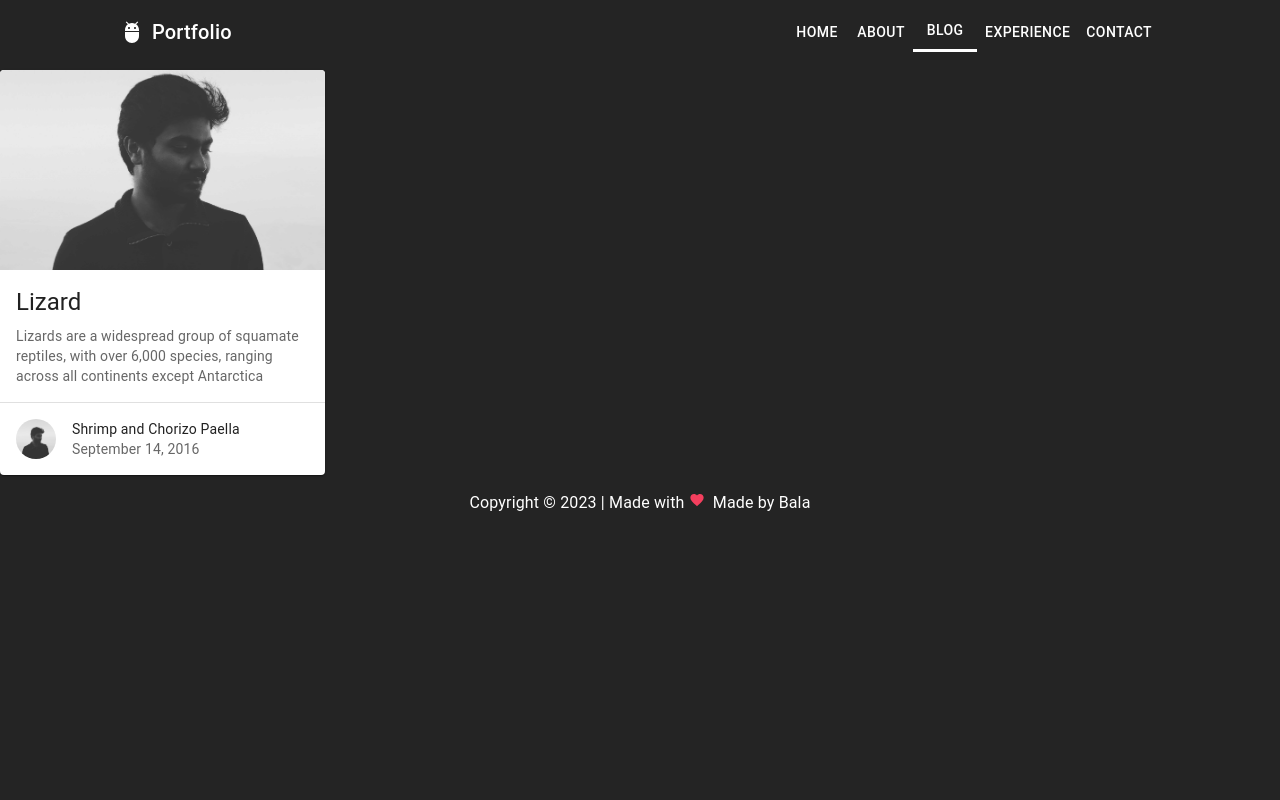
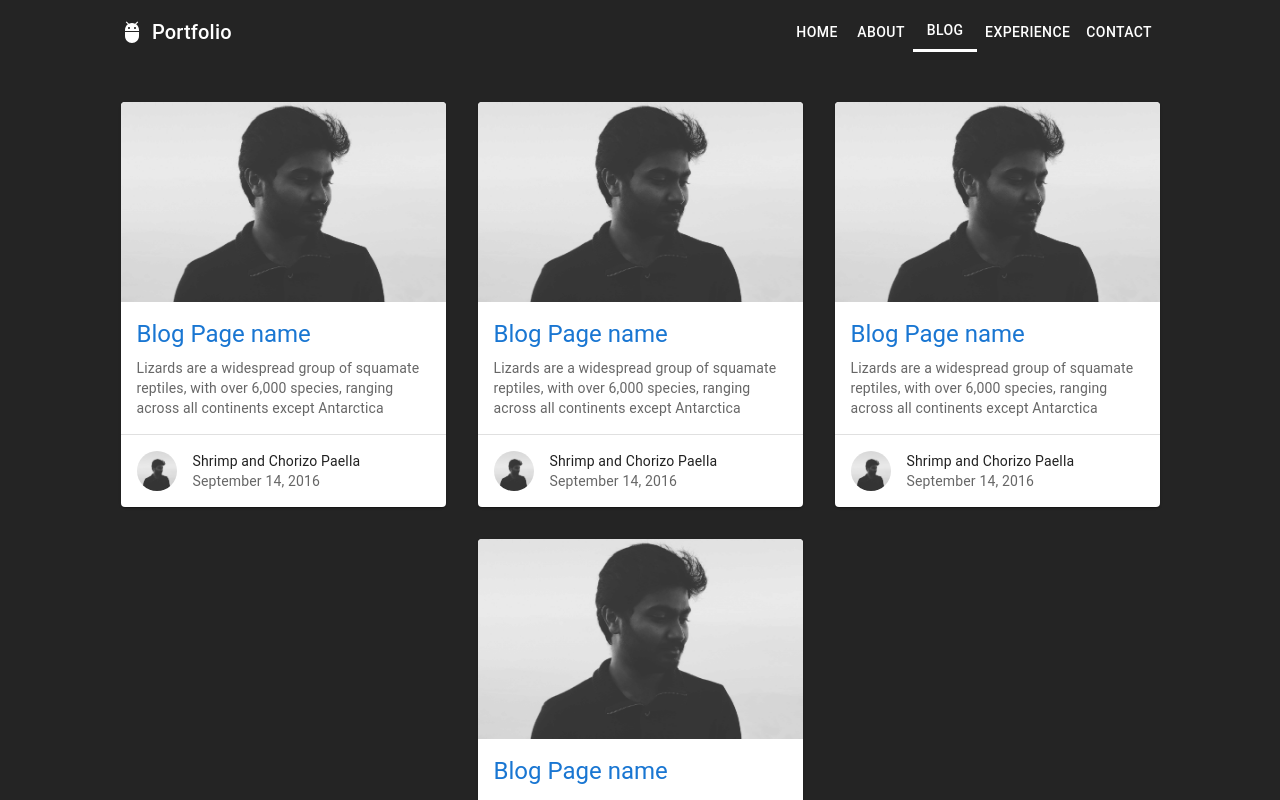
Before and after one commit to jeevaselvi123/portfolio-jeeva, a Next.js app: page /blogs in a window 1280 px wide. Shown: the top 800 px of the page. Built offline with nearby package versions, Linux system fonts and the light colour scheme.

Commit message:
refractored the code

```diff
--- a/pages/blogs/index.tsx
+++ b/pages/blogs/index.tsx
@@ -1,3 +1,4 @@
+import { Box, Grid } from '@mui/material'
 import { useEffect } from 'react'
 import Cards from 'src/components/Cards'
 import { useActivePath } from 'src/contexts/activeLink'
@@ -10,9 +11,16 @@ const Blogs = () => {
     // eslint-disable-next-line react-hooks/exhaustive-deps
   }, [])
 
-  return <div style={{ marginTop: '70px' }}>
-    <Cards />
-  </div>
+  return (
+    <Box sx={{ marginTop: '70px', height: '100%', pt: { sm: 4, xs: 0 }, pb: { sm: 4, xs: 2 } }}>
+      <Grid container direction="row" justifyContent="center" spacing={4}>
+        <Cards />
+        <Cards />
+        <Cards />
+        <Cards />
+      </Grid>
+    </Box>
+  )
 }
 
 export default Blogs
--- a/src/components/Cards/index.tsx
+++ b/src/components/Cards/index.tsx
@@ -1,13 +1,41 @@
-import { Card, CardContent, CardHeader, Typography, CardMedia, Divider, Avatar } from '@mui/material'
+import {
+  Card,
+  CardContent,
+  CardHeader,
+  Typography,
+  CardMedia,
+  Divider,
+  Avatar,
+  Grid,
+  Link,
+  CardActionArea,
+} from '@mui/material'
 import Image from 'next/image'
+import { useRouter } from 'next/router'
 
 const Cards = () => {
+  const router = useRouter()
+  const handleBlogPageRoute = () => {
+    router.push('/blogs/1')
+  }
   return (
+    <Grid item>
       <Card sx={{ maxWidth: 325 }}>
-      <CardMedia component="img" height="200" image="/bala.jpg" alt="green iguana" />
+        <CardActionArea onClick={handleBlogPageRoute} disableRipple>
+          <CardMedia
+            component="img"
+            height="200"
+            image="/bala.jpg"
+            alt="Blog Writter"
+            style={{ userSelect: 'none', pointerEvents: 'none' }}
+          />
+        </CardActionArea>
+
         <CardContent>
           <Typography gutterBottom variant="h5" component="div">
-          Lizard
+            <Link onClick={handleBlogPageRoute} underline="none" sx={{ userSelect: 'none', cursor: 'pointer' }}>
+              Blog Page name
+            </Link>
           </Typography>
           <Typography variant="body2" color="text.secondary">
             Lizards are a widespread group of squamate reptiles, with over 6,000 species, ranging across all continents
@@ -16,11 +44,12 @@ const Cards = () => {
         </CardContent>
         <Divider />
         <CardHeader
-        avatar={<Avatar alt="Blog Writer" src="/bala.jpg" />}
+          avatar={<Avatar alt="Blog Writer" src="/bala.jpg" sx={{ userSelect: 'none', pointerEvents: 'none' }} />}
           title="Shrimp and Chorizo Paella"
           subheader="September 14, 2016"
         />
       </Card>
+    </Grid>
   )
 }
 
--- a/src/components/Footer/index.tsx
+++ b/src/components/Footer/index.tsx
@@ -3,10 +3,10 @@ import { Typography } from '@mui/material'
 
 const Footer = () => {
   return (
-    <Typography color="#fff" variant="body1" textAlign="center" marginTop={2} marginBottom={2}>
+    <Typography color="#fff" variant="body1" textAlign="center" marginTop={2} marginBottom={2} bottom="0px">
       Copyright &copy; {new Date().getFullYear()} | Made with&nbsp;
       <FavoriteOutlinedIcon sx={{ width: '16px', height: '16px', fill: '#f43f5e' }} />
-      &nbsp; Made by Bala
+      &nbsp; by Bala
     </Typography>
   )
 }
```
Lines whose indentation alone changed are shown as unchanged.
